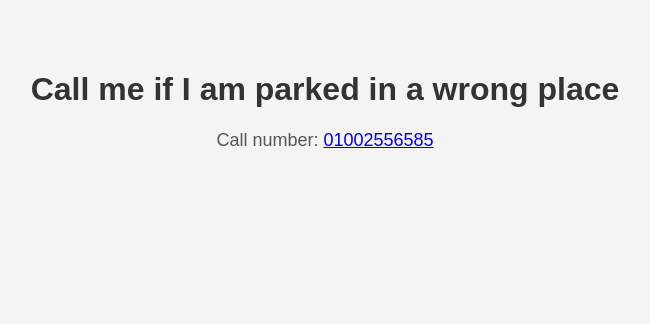
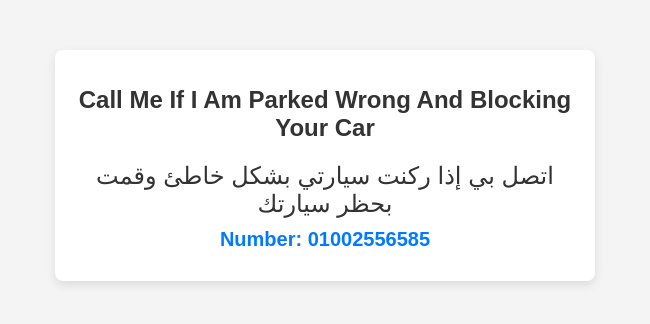
Before and after one commit to ali-cmd-pixel/html-hosting, a plain HTML site: page index.html in a window 1280 px wide. Shown: the whole page, without its empty margins (315-965 px from the left). Drawn offline with Linux system fonts and the light colour scheme.

Commit message:
Update index.html

```diff
--- a/index.html
+++ b/index.html
@@ -3,26 +3,48 @@
 <head>
     <meta charset="UTF-8">
     <meta name="viewport" content="width=device-width, initial-scale=1.0">
-    <title>Contact Information</title>
+    <title>Contact If Blocking</title>
     <style>
         body {
             font-family: Arial, sans-serif;
             text-align: center;
             margin: 0;
-            padding: 50px;
+            padding: 0;
             background-color: #f4f4f4;
+            color: #333;
+        }
+        .container {
+            margin: 50px auto;
+            padding: 20px;
+            max-width: 500px;
+            background: white;
+            border-radius: 8px;
+            box-shadow: 0 4px 10px rgba(0, 0, 0, 0.1);
         }
         h1 {
-            color: #333;
+            font-size: 24px;
+            margin-bottom: 20px;
         }
         p {
-            color: #555;
-            font-size: 18px;
+            font-size: 24px;
+            margin: 10px 0;
+        }
+        .number {
+            font-size: 20px;
+            font-weight: bold;
+            color: #007BFF;
+        }
+        .number a {
+            color: #007BFF;
+            text-decoration: none;
         }
     </style>
 </head>
 <body>
-    <h1>Call me if I am parked in a wrong place</h1>
-    <p>Call number: <a href="tel:01002556585">01002556585</a></p>
+    <div class="container">
+        <h1>Call Me If I Am Parked Wrong And Blocking Your Car</h1>
+        <p>اتصل بي إذا ركنت سيارتي بشكل خاطئ وقمت بحظر سيارتك</p>
+        <p class="number">Number: <a href="tel:01002556585">01002556585</a></p>
+    </div>
 </body>
 </html>
```
